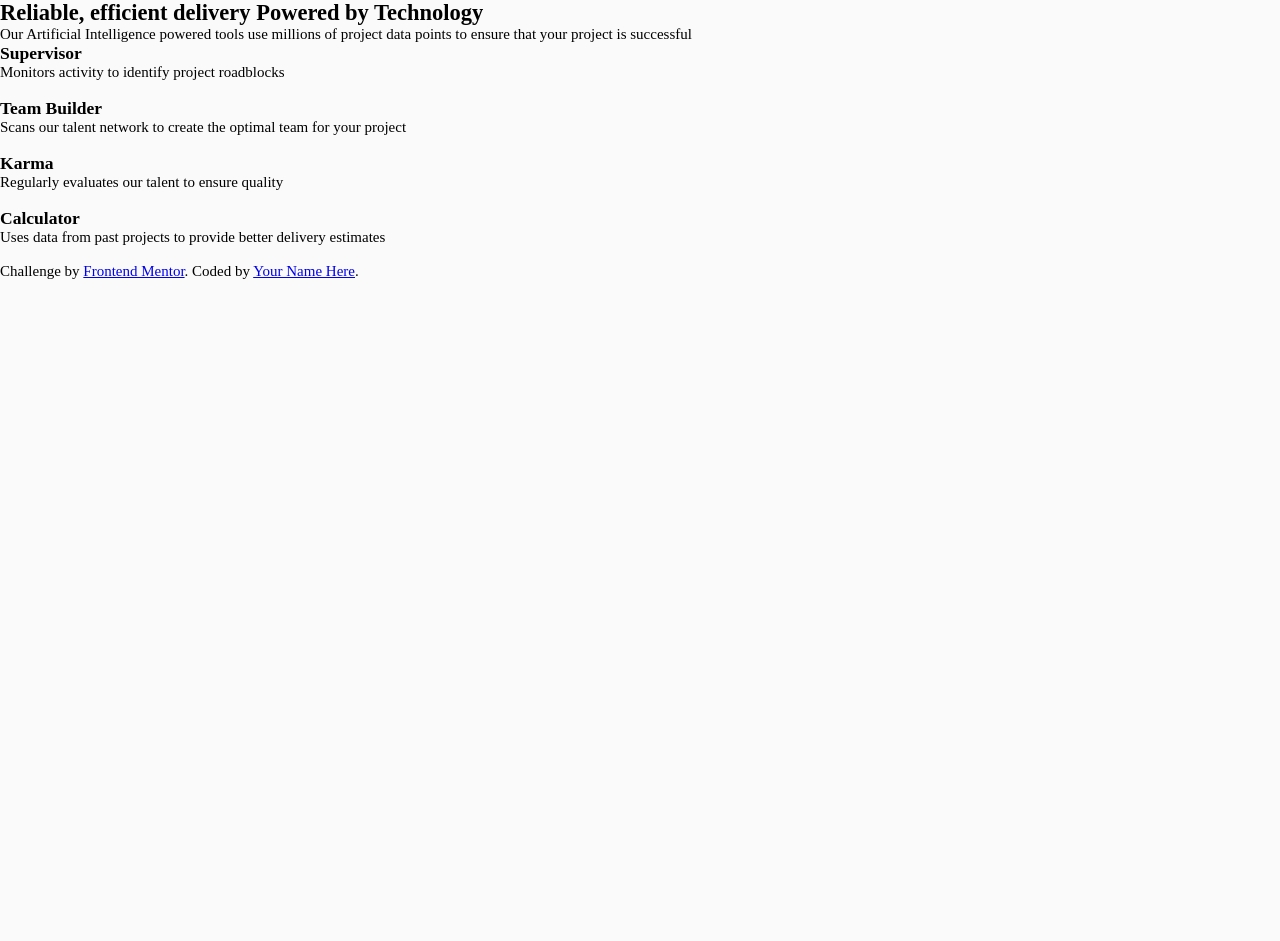
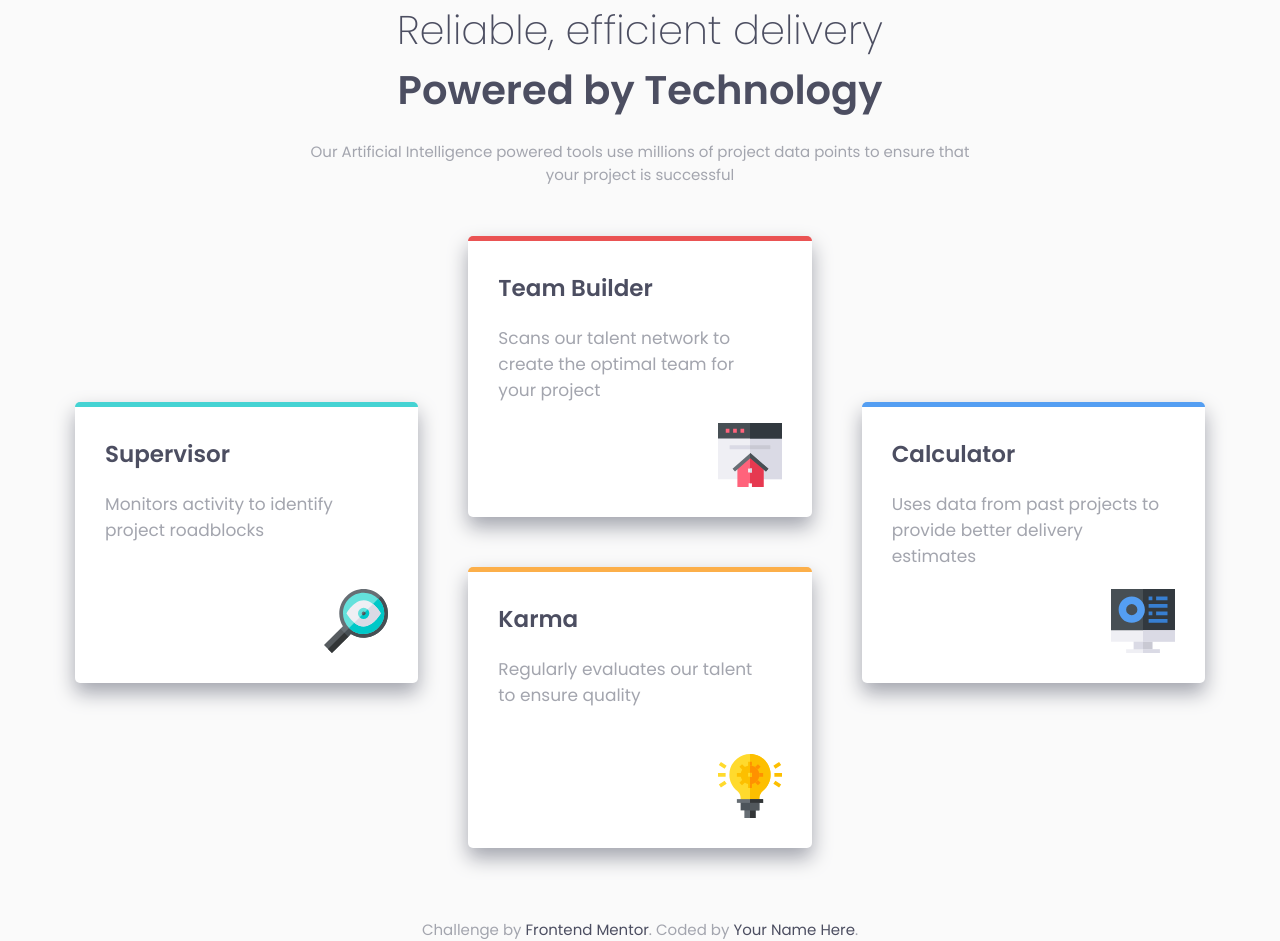
Before and after one commit to Sanideth/Four-Card-Feature-Section, a website: page index.html in a window 1280 px wide. Before the commit the page ends 800 px from the top, so only its background shows below. Drawn offline with Linux system fonts and the light colour scheme.

Commit message:
Pretty much done, everything

```diff
--- a/index.html
+++ b/index.html
@@ -18,33 +18,33 @@
   <div class="container">
     <section class="section-cards">
       <div class="section-cards__heading">
-        <h2 class="heading-secondary">Reliable, efficient delivery
+        <h2 class="heading-secondary u-light u-mb-sm">Reliable, efficient delivery
           <span class="section-cards__span">Powered by Technology</span>
         </h2>
         <p class="section-cards__heading-text">Our Artificial Intelligence powered tools use millions of project data points
           to ensure that your project is successful</p>
       </div>
       <div class="section-cards__grid">
-        <div class="section-cards__card">
+        <div class="section-cards__card section-cards__card--first">
           <h3 class="heading-tertiary">Supervisor</h3>
           <p class="section-cards__card-text">Monitors activity to identify project roadblocks</p>
-          <img src="" alt="" class="section-cards__icon">
+          <img src="./img/icon-supervisor.svg" alt="Supervisor Icon" class="section-cards__icon">
         </div>
-        <div class="section-cards__card">
+        <div class="section-cards__card section-cards__card--second">
           <h3 class="heading-tertiary">Team Builder</h3>
           <p class="section-cards__card-text">Scans our talent network to create the optimal team for your project</p>
-          <img src="" alt="" class="section-cards__icon">
+          <img src="./img/icon-team-builder.svg" alt="Team Builder Icon" class="section-cards__icon">
         </div>
-        <div class="section-cards__card">
+        <div class="section-cards__card section-cards__card--third">
+          <h3 class="heading-tertiary">Calculator</h3>
+          <p class="section-cards__card-text">Uses data from past projects to provide better delivery estimates</p>
+          <img src="./img/icon-calculator.svg" alt="Calculator Icon" class="section-cards__icon">
+        </div>
+        <div class="section-cards__card section-cards__card--fourth">
           <h3 class="heading-tertiary">Karma</h3>
           <p class="section-cards__card-text">Regularly evaluates our talent to ensure quality
           </p>
-          <img src="" alt="" class="section-cards__icon">
-        </div>
-        <div class="section-cards__card">
-          <h3 class="heading-tertiary">Calculator</h3>
-          <p class="section-cards__card-text">Uses data from past projects to provide better delivery estimates</p>
-          <img src="" alt="" class="section-cards__icon">
+          <img src="./img/icon-karma.svg" alt="Karma Icon" class="section-cards__icon">
         </div>
       </div>
     </section>
--- a/sass/_base.scss
+++ b/sass/_base.scss
@@ -18,9 +18,18 @@
   --color-secondary-grayish-blue: hsl(229, 6%, 66%);
   --color-secondary-light-grey: hsl(0, 0%, 98%);
 }
+// Media queries
+$bp-big: 75em; //bp at 1200px
+$bp-small: 44em; //bp at 704px
+$bp-tiny: 26.5em; //bp at 424px
+
 html {
   // Rest 1rem = 10px;
   font-size: 62.5%;
+
+  @media only screen and (max-width: $bp-tiny) {
+    font-size: 55%;
+  }
 }
 
 body {
@@ -28,4 +37,21 @@ body {
   background-color: var(--color-secondary-light-grey);
   font-family: "Poppins", sans-serif;
   font-size: 1.5rem;
+  color: var(--color-secondary-grayish-blue);
+  display: flex;
+  justify-content: center;
+  align-items: center;
 }
+
+.container {
+  padding: 0 5em;
+  max-width: 140rem;
+  margin: auto 0;
+  @media only screen and (max-width: $bp-big) {
+    padding: 2em 5em;
+  }
+
+  @media only screen and (max-width: $bp-small) {
+    padding: 2em;
+  }
+}
--- a/sass/_components.scss
+++ b/sass/_components.scss
@@ -0,0 +1,15 @@
+.heading-secondary,
+.heading-tertiary {
+  color: var(--color-secondary-dark-blue);
+}
+
+.heading-secondary {
+  font-size: 4rem;
+  @media only screen and (max-width: $bp-small) {
+    font-size: 3rem;
+  }
+}
+
+.heading-tertiary {
+  font-size: 2.3rem;
+}
--- a/sass/_layout.scss
+++ b/sass/_layout.scss
@@ -0,0 +1,128 @@
+.section-cards {
+  &__heading {
+    text-align: center;
+    width: 60%;
+    margin: 0 auto 5rem auto;
+    @media only screen and (max-width: $bp-big) {
+      width: 100%;
+    }
+  }
+
+  &__span {
+    display: block;
+    font-weight: 600;
+  }
+
+  &__grid {
+    display: grid;
+    grid-template-rows: repeat(4, 1fr);
+    grid-template-columns: repeat(3, calc((100% - 10rem) / 3));
+    grid-gap: 5rem;
+    margin-bottom: 7rem;
+    @media only screen and (max-width: $bp-big) {
+      grid-template-columns: repeat(4, calc((100% - 15rem) / 4));
+    }
+    @media only screen and (max-width: $bp-small) {
+      grid-template-columns: repeat(2, calc((100% - 2.5rem) / 2));
+      grid-gap: 2.5rem;
+    }
+  }
+
+  &__card {
+    padding: 2em;
+    background-color: #fff;
+    box-shadow: 0rem 1rem 2rem var(--color-secondary-grayish-blue);
+    border-radius: 0.5rem;
+    display: flex;
+    flex-direction: column;
+
+    & > *:not(:last-child) {
+      margin-bottom: 2rem;
+      @media only screen and (max-width: $bp-big) {
+        margin-bottom: 5rem;
+      }
+
+      @media only screen and (max-width: $bp-tiny) {
+        margin-bottom: 2rem;
+      }
+    }
+    &--first {
+      border-top: solid 0.5rem var(--color-primary-cyan);
+      grid-row: 2 / 4;
+
+      @media only screen and (max-width: $bp-big) {
+        grid-row: 1 / 3;
+        grid-column: 1 / 3;
+      }
+      @media only screen and (max-width: $bp-small) {
+        grid-column: 1 / -1;
+        grid-row: 1 / 1;
+      }
+    }
+
+    &--second {
+      border-top: solid 0.5rem var(--color-primary-red);
+      grid-row: 1 / 3;
+      grid-column: 2 / 3;
+      @media only screen and (max-width: $bp-big) {
+        grid-column: 3 / -1;
+      }
+
+      @media only screen and (max-width: $bp-small) {
+        grid-column: 1 / -1;
+        grid-row: 2 / 2;
+      }
+    }
+
+    &--third {
+      border-top: solid 0.5rem var(--color-primary-blue);
+      grid-row: 2 / 4;
+      grid-column: 3 / 3;
+
+      @media only screen and (max-width: $bp-big) {
+        grid-row: 3 / -1;
+        grid-column: 1 / 3;
+      }
+      @media only screen and (max-width: $bp-small) {
+        grid-column: 1 / -1;
+        grid-row: 4 / 4;
+      }
+    }
+
+    &--fourth {
+      border-top: solid 0.5rem var(--color-primary-orange);
+      grid-row: 3 / -1;
+      grid-column: 2 / 2;
+      @media only screen and (max-width: $bp-big) {
+        grid-column: 3 / -1;
+      }
+      @media only screen and (max-width: $bp-small) {
+        grid-column: 1 / -1;
+        grid-row: 3 / 3;
+      }
+    }
+  }
+
+  &__card-text {
+    font-size: 1.7rem;
+    width: 95%;
+  }
+
+  &__icon {
+    display: block;
+    align-self: flex-end;
+    margin-top: auto;
+  }
+}
+
+.attribution {
+  text-align: center;
+
+  & a {
+    text-decoration: none;
+    color: var(--color-secondary-dark-blue);
+    &:hover {
+      opacity: 0.8;
+    }
+  }
+}
--- a/sass/_utilities.scss
+++ b/sass/_utilities.scss
@@ -0,0 +1,7 @@
+.u-light {
+  font-weight: 200;
+}
+
+.u-mb-sm {
+  margin-bottom: 2rem;
+}
```
Also changed, not shown: css/style.css.
